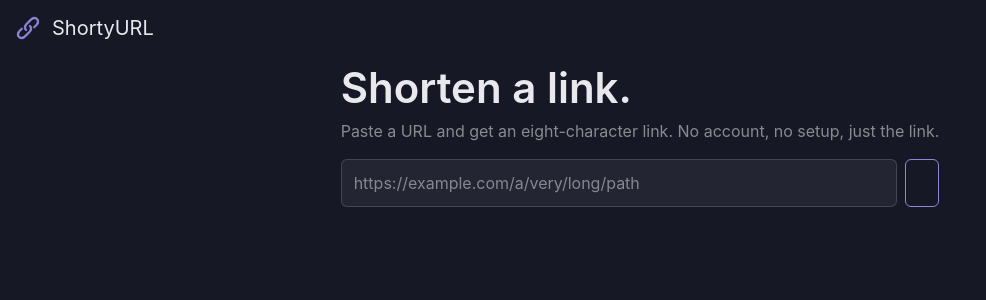
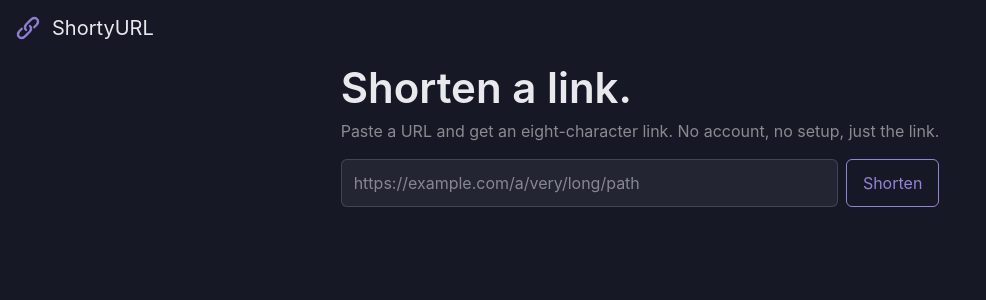
Before and after one commit to andregarcia0412/url-shortener, a React (Vite) app in the folder frontend/: page / in a window 1280 px wide. Shown: the top 300 px of the page, without its empty margins (0-986 px from the left). Built offline with nearby package versions, Linux system fonts and the light colour scheme; no server answers.

Commit message:
:sparkles: feature: result card component

```diff
--- a/frontend/src/App.tsx
+++ b/frontend/src/App.tsx
@@ -5,6 +5,7 @@ import { Button } from "./components/Button";
 import { UrlSchema } from "./validations/url.schema";
 import { ErrorMessage } from "./components/ErrorMessage";
 import { LinkService } from "./api/link.service";
+import { ResultCard } from "./components/ResultCard";
 
 function App() {
   const [text, setText] = useState<string>("");
@@ -52,14 +53,25 @@ function App() {
             </p>
           </div>
 
-          <div className="flex flex-col gap-2">
-            <div className="flex items-center gap-2">
-              <Input text={text} setText={setText} />
-              <Button onClick={handleSubmit} loading={loading} />
-            </div>
+          {!shortenedUrl ? (
+            <article className="flex flex-col gap-2">
+              <div className="flex items-center gap-2">
+                <Input text={text} setText={setText} />
+                <Button
+                  text="Shorten"
+                  onClick={handleSubmit}
+                  loading={loading}
+                />
+              </div>
 
-            {errorMessage && <ErrorMessage message={errorMessage} />}
-          </div>
+              {errorMessage && <ErrorMessage message={errorMessage} />}
+            </article>
+          ) : (
+            <ResultCard
+              url={shortenedUrl}
+              onReturnClick={() => setShortenedUrl(null)}
+            />
+          )}
         </section>
       </main>
     </>
--- /dev/null
+++ b/frontend/src/components/ResultCard.tsx
@@ -0,0 +1,27 @@
+import { Button } from "./Button";
+import copy from "../assets/copy.svg";
+import { TextButton } from "./TextButton";
+
+type ResultCardProps = {
+  url: string;
+  onReturnClick: () => void;
+};
+
+export const ResultCard = ({ url, onReturnClick }: ResultCardProps) => {
+  return (
+    <article className="flex flex-col p-4 gap-2 bg-surface border rounded-xl border-neutral-800">
+      <p className="text-xs text-accent">YOUR SHORT LINK</p>
+
+      <div className="flex items-center justify-between">
+        <h2 className="text-accent-300 text-2xl">{url}</h2>
+        <Button
+          text="Copy"
+          onClick={async () => await navigator.clipboard.writeText(url)}
+          icon={copy}
+        />
+      </div>
+
+      <TextButton text="Shorten another" onClick={onReturnClick} />
+    </article>
+  );
+};
```
Also changed, not shown: frontend/src/assets/copy.svg (added).
